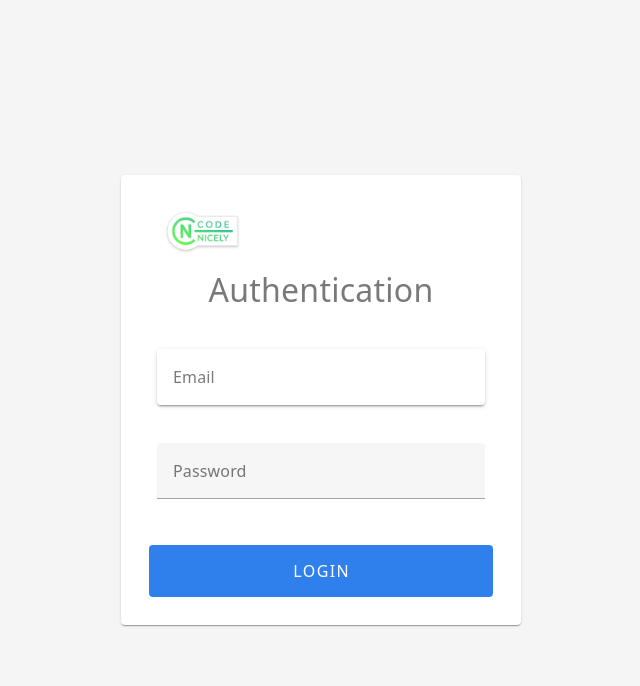
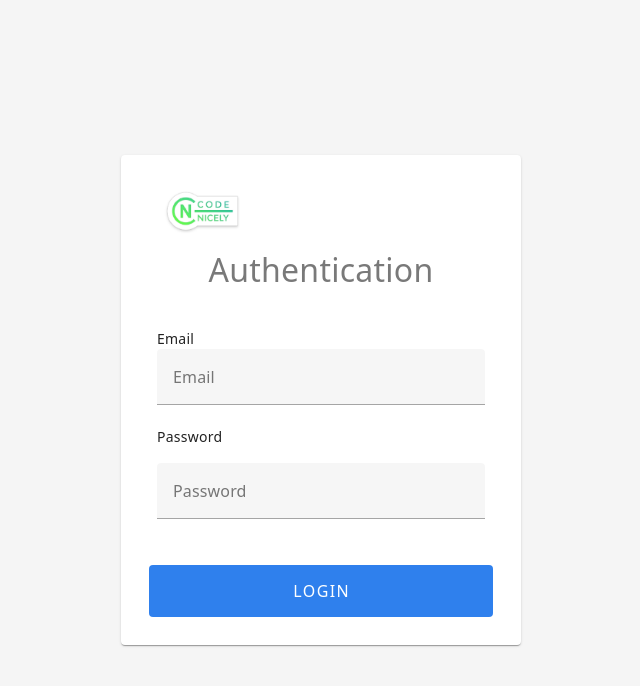
Before and after one commit to ashishrajlife/invoice-portal, a Vue app: page / in a window 1280 px wide. Shown: the top 686 px of the page, without its empty margins (319-959 px from the left). Built offline with nearby package versions, Linux system fonts and the light colour scheme.

Commit message:
style changes

```diff
--- a/src/components/Login.vue
+++ b/src/components/Login.vue
@@ -10,8 +10,10 @@
 
       <v-card-text>
         <v-form ref="form" v-model="valid">
-          <v-text-field v-model="email" label="Email" :rules="[rules.required, rules.email]" variant="solo-inverted" placeholder="Enter your email" />
-          <v-text-field  v-model="password" label="Password" :rules="[rules.required]" type="password" outlined dense placeholder="Enter your password" class="mt-4" />
+          <span>Email</span>
+          <v-text-field v-model="email" label="Email" :rules="[rules.required, rules.email]"  placeholder="Enter your email" />
+          <span>Password</span>
+          <v-text-field  v-model="password" label="Password" :rules="[rules.required]" type="password" dense placeholder="Enter your password" class="mt-4" />
         </v-form>
       </v-card-text>
 
--- a/src/style/style.css
+++ b/src/style/style.css
@@ -30,7 +30,7 @@
 h2 {
   margin-bottom: 30px;
   font-size: 24px;
-  color: #333333;
+  color: black;
 }
 
 .form-group {
@@ -41,7 +41,6 @@ h2 {
 label {
   display: block;
   font-size: 14px;
-  color: #333333;
   margin-bottom: 5px;
 }
 
```
